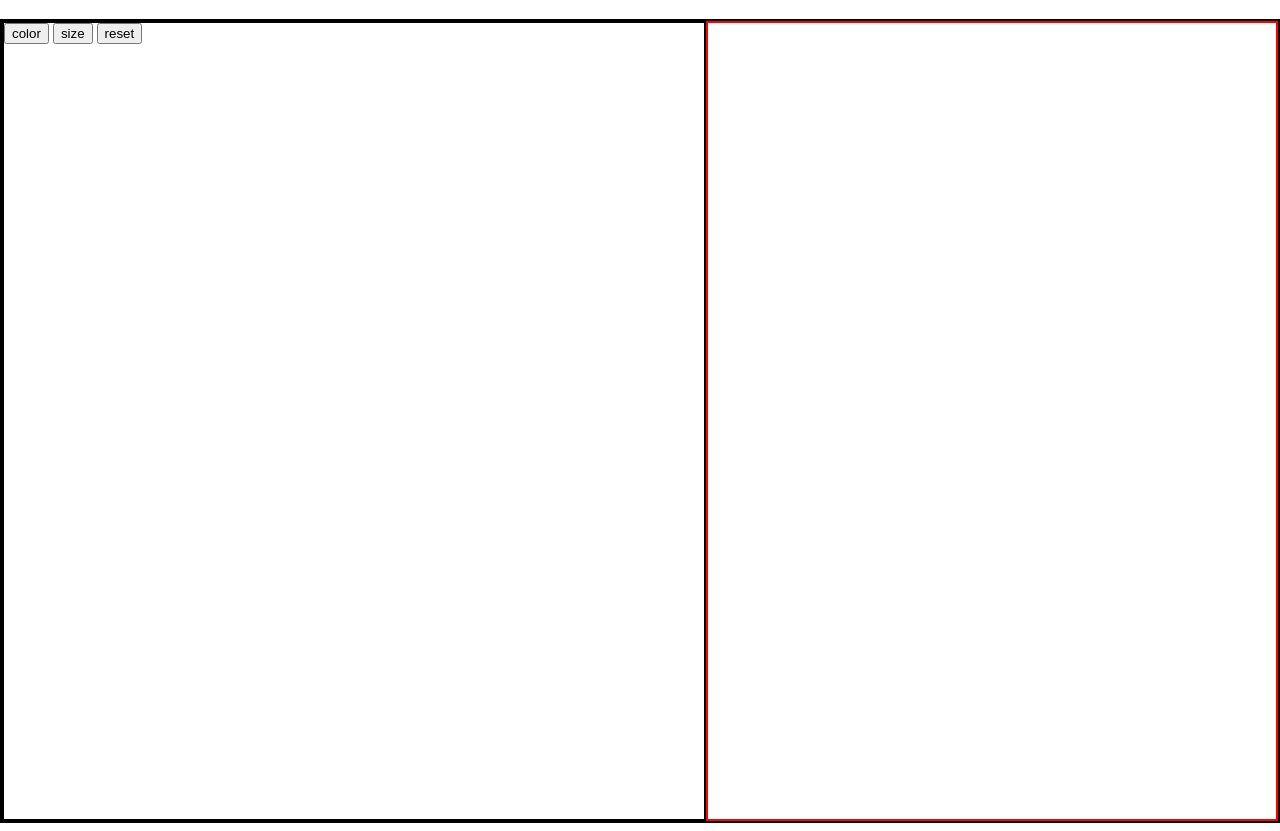
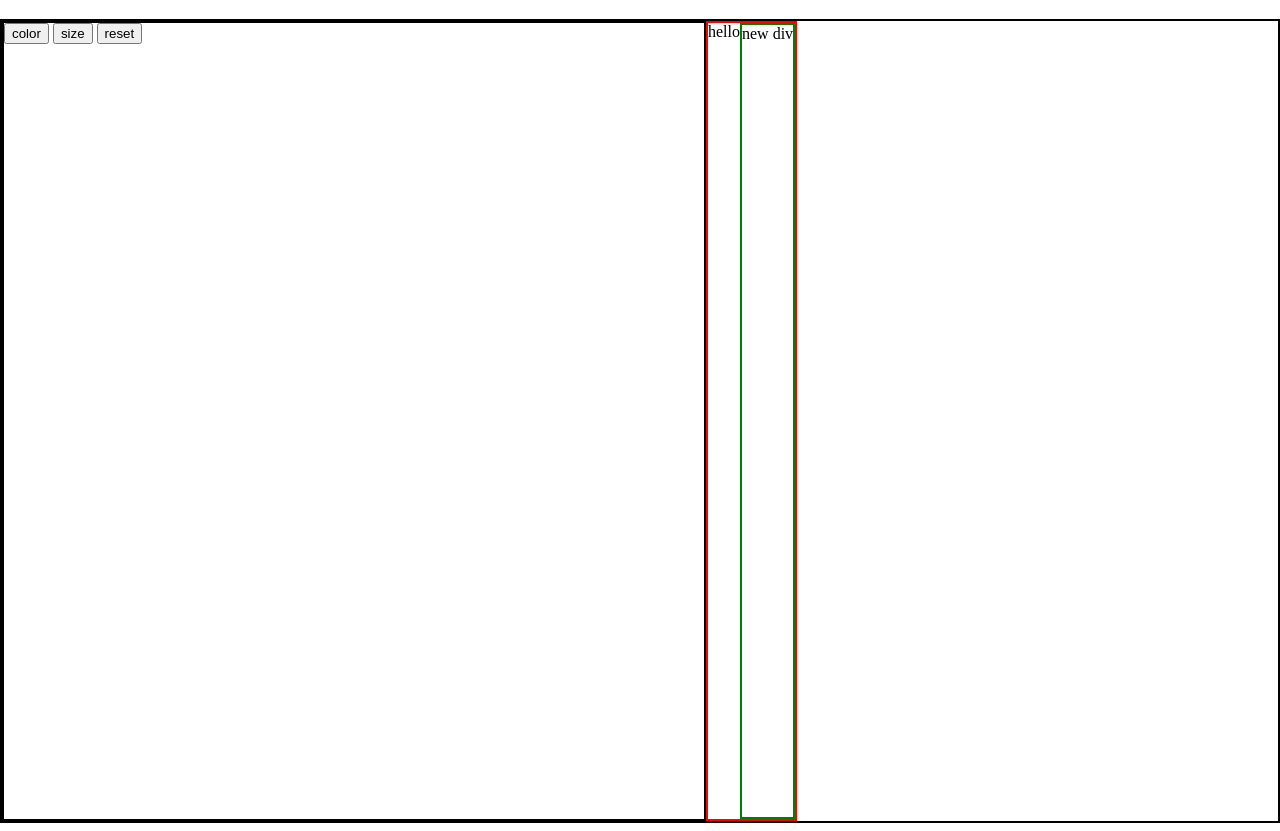
Before and after one commit to NyleLuza/etch-a-sketch, a plain HTML site: page index.html in a window 1280 px wide. Both pictures are taken after a click on the button "size". Shown: the part 61-892 px from the top of the page. Drawn offline with Linux system fonts and the light colour scheme.

Commit message:
grid function tweaks, *still incomplete*

```diff
--- a/index.html
+++ b/index.html
@@ -14,7 +14,7 @@
         <button id="size">size</button>
         <button>reset</button>
       </div>
-      <div class="rightColumn"></div>
+      <div class="rightColumn">hello</div>
     </main>
     <script src="web.js"></script>
   </body>
--- a/styles.css
+++ b/styles.css
@@ -12,5 +12,7 @@
 .rightColumn{
     display: flex;
     border: 2px solid red;
-    flex: 1;
 }
+.rightColumn > div{
+    border: 2px solid green;
+}
--- a/web.js
+++ b/web.js
@@ -1,10 +1,13 @@
-const container = document.getElementsByClassName('.rightColumn');
-const sizes = document.querySelector('#size');
-let boxSize;
-sizes.addEventListener('click',()=>{
-    boxSize=5;
+let container = document.getElementsByClassName("rightColumn");
+let sizes = document.getElementById("size");
+let boxSize = 5;
+let text = "ello";
+
+sizes.addEventListener('click',function grid(boxSize){
+    for(let i=0;i<container.length;i++){
+    let newDiv = document.createElement("div");
+    newDiv.setAttribute("class","list");
+    newDiv.innerText = "new div";
+    container[i].append(newDiv);
+    }
 });
-
-function grid(boxSize){
-
-}
```
